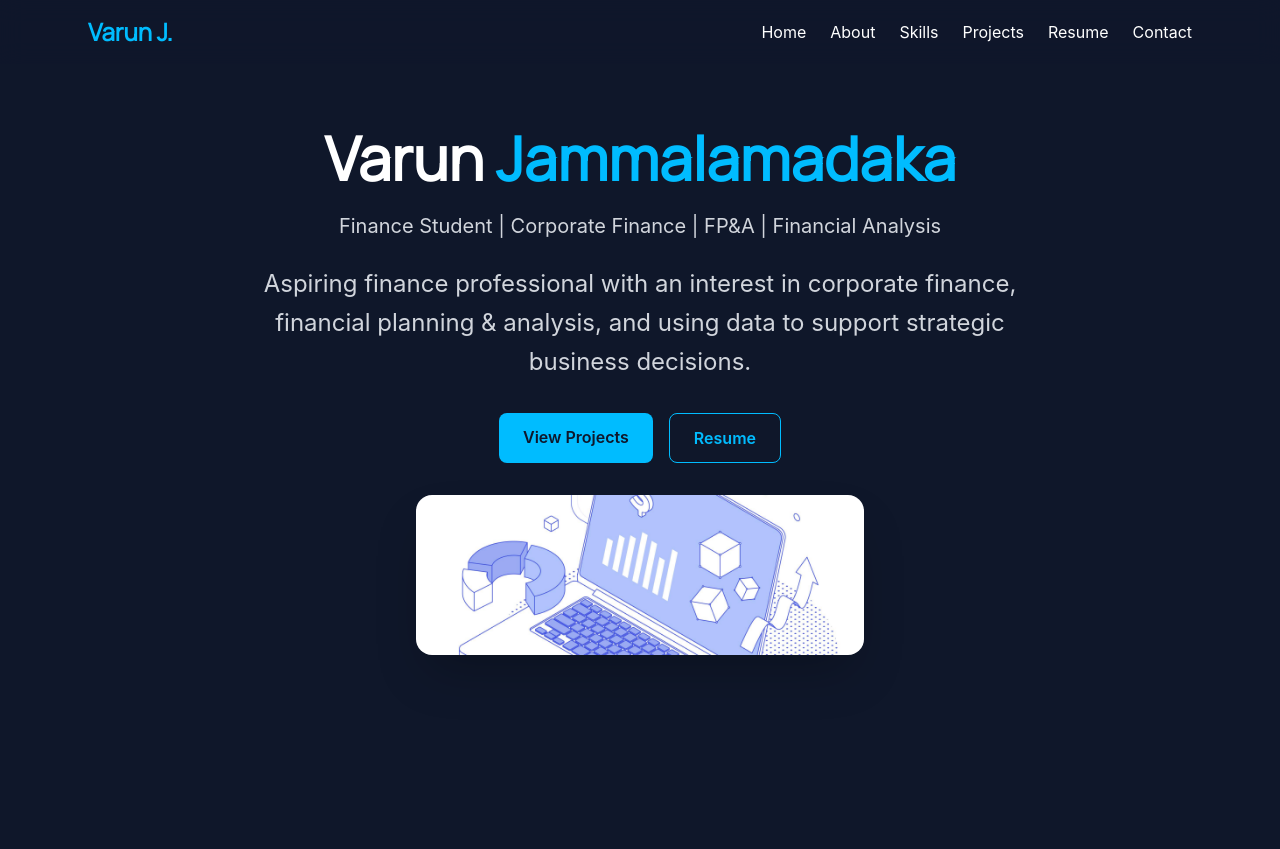
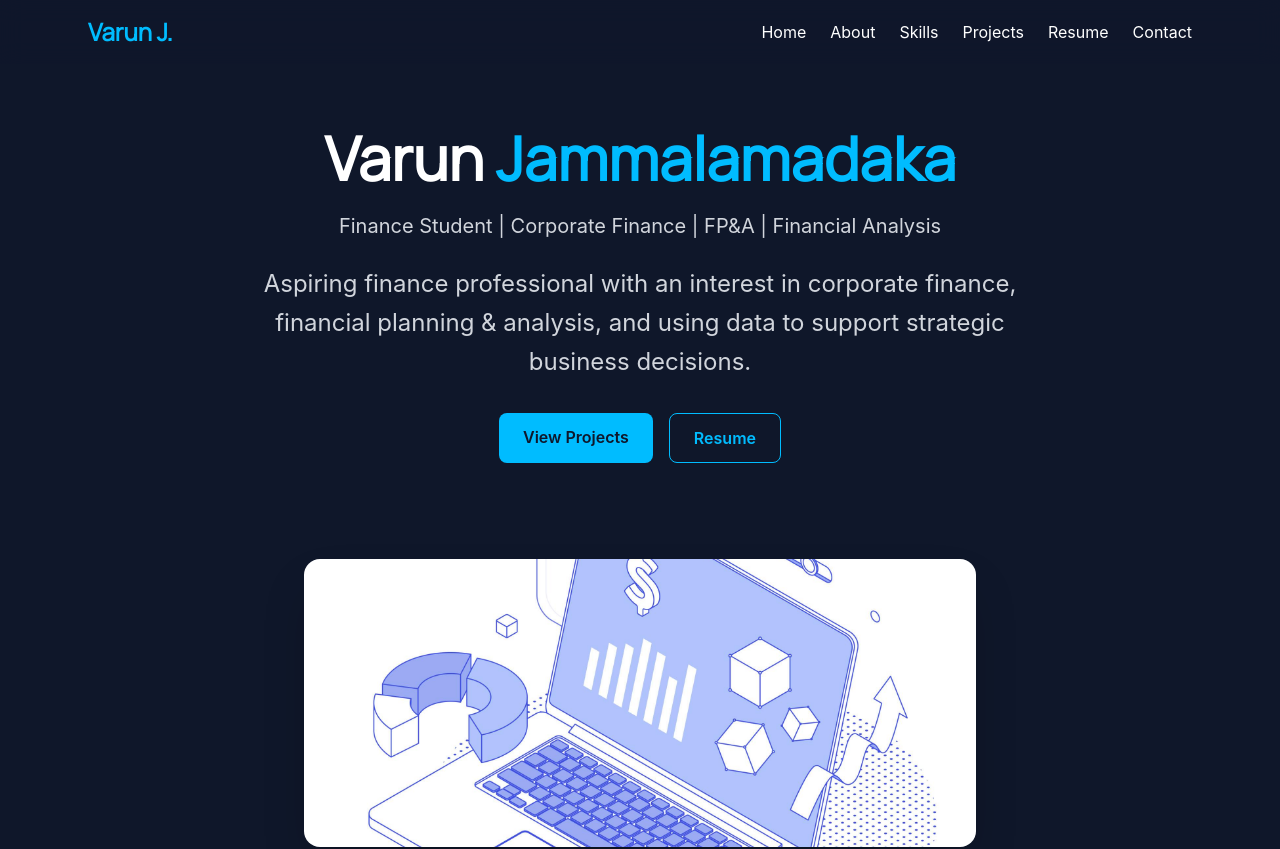
Before and after one commit to varunjammalamadaka/varun-portfolio, a React (Vite) app: page / in a window 1280 px wide. Shown: the top 849 px of the page. Built offline with nearby package versions, Linux system fonts and the light colour scheme.

Commit message:
Adjust hero illustration size and spacing

```diff
--- a/src/components/Hero.jsx
+++ b/src/components/Hero.jsx
@@ -38,11 +38,11 @@ function Hero() {
         </div>
 
         {/* Hero Image */}
-        <div className="mt-8 flex justify-center">
+        <div className="mt-24 flex justify-center">
   <img
     src={heroImage}
     alt="Finance Illustration"
-    className="w-full max-w-md h-40 object-cover rounded-2xl shadow-2xl"
+    className="w-full max-w-2xl h-72 object-cover rounded-2xl shadow-2xl"
   />
 </div>
       </div>
```
